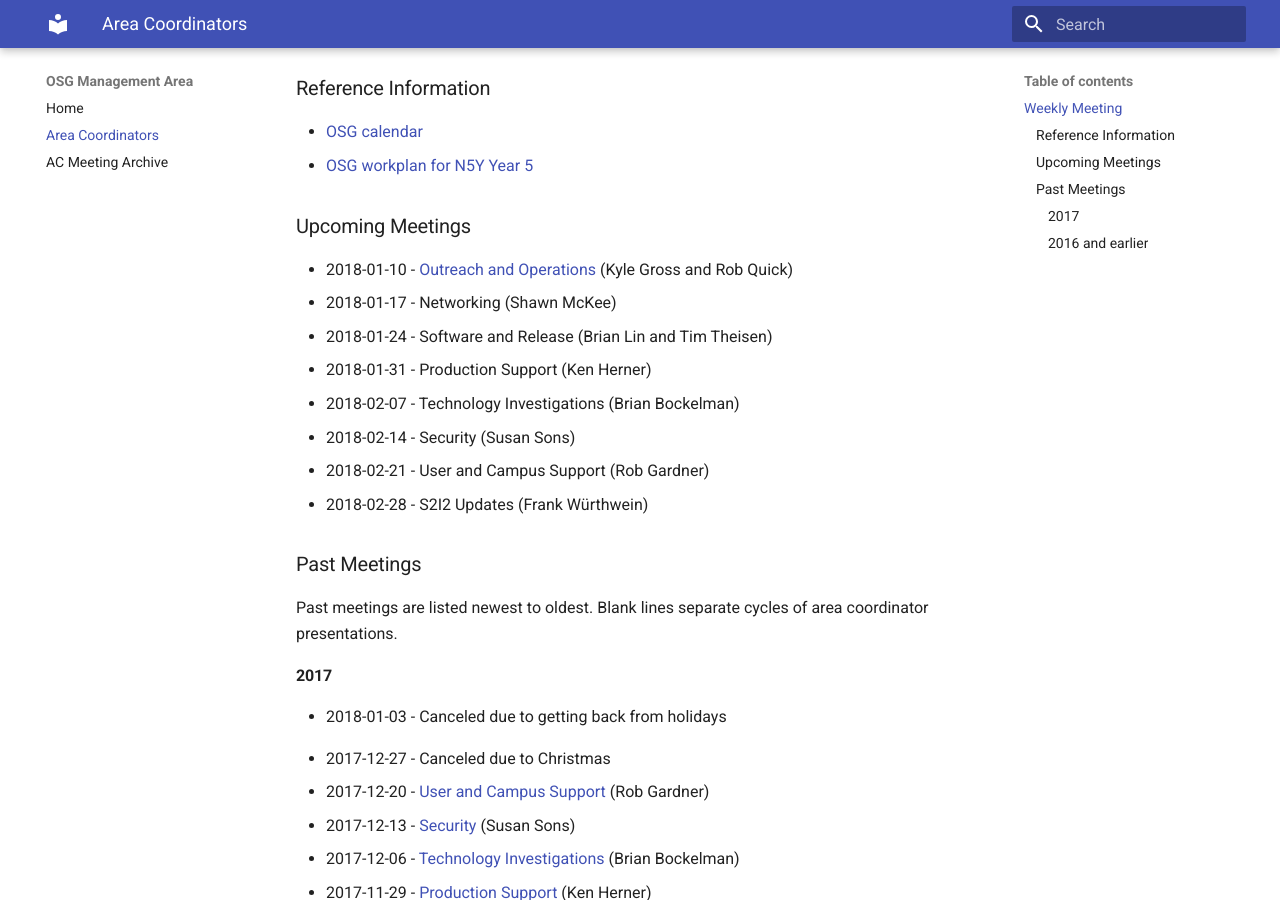
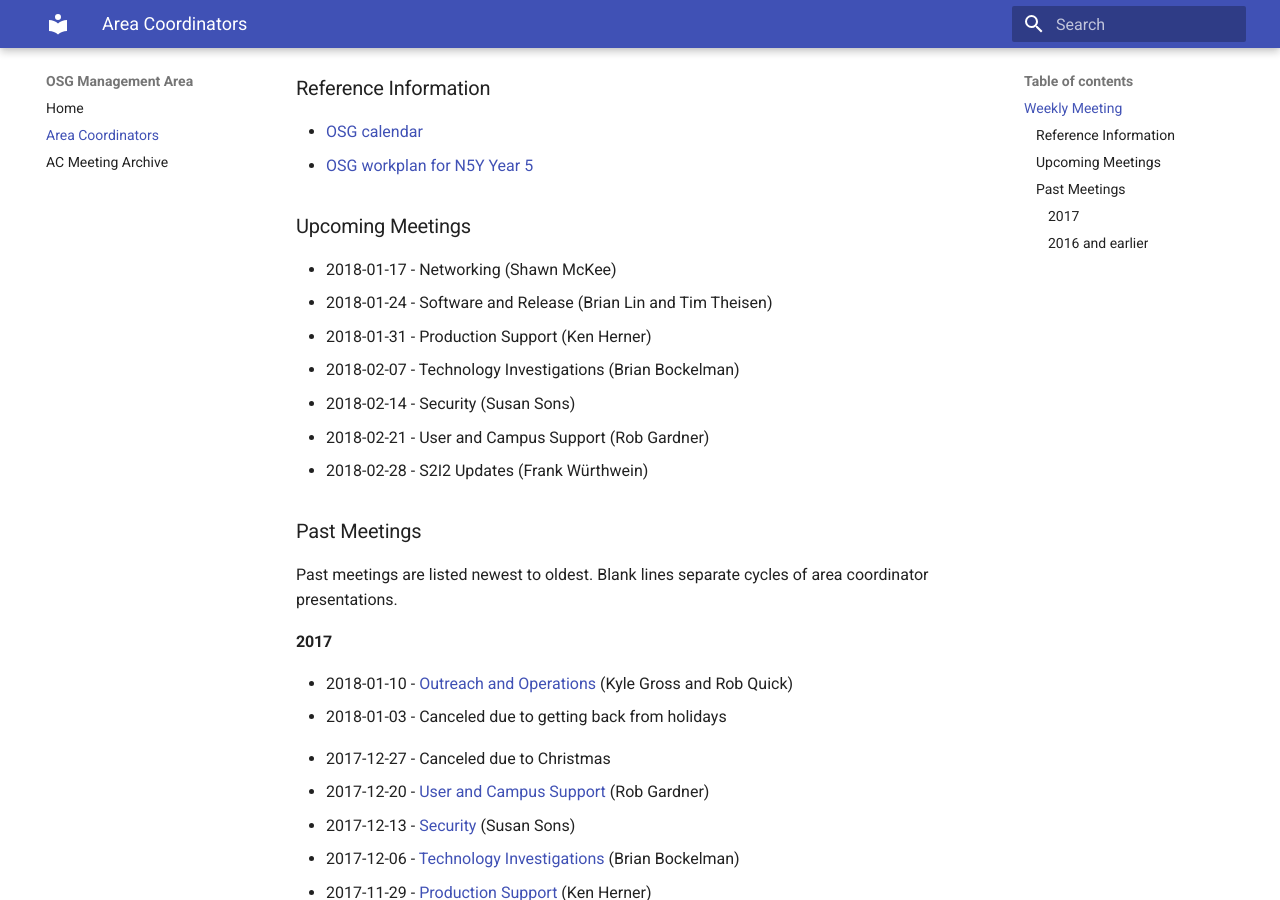
Before and after one commit to ppaschos/management-1, an MkDocs documentation site: the page built from docs/area-coordinators.md, in a window 1280 px wide and 900 px high, scrolled down 969 px. Built offline with MkDocs 1.6.1 and Material for MkDocs 9.7.7, drawn with Linux system fonts in a browser that asks for light colours; old or Windows-style settings are respelled for this version of MkDocs; part of the change alters nothing that is shown.

Commit message:
Moved 2018-01-10 to past meetings

```diff
--- a/docs/area-coordinators.md
+++ b/docs/area-coordinators.md
@@ -44,7 +44,6 @@ The current Area Coordinators are:
 
 ### Upcoming Meetings
 
-- 2018-01-10 - [Outreach and Operations](https://github.com/opensciencegrid/operations/blob/master/docs/acops-10-Jan-2018.md) (Kyle Gross and Rob Quick)
 - 2018-01-17 - Networking (Shawn McKee)
 - 2018-01-24 - Software and Release (Brian Lin and Tim Theisen)
 - 2018-01-31 - Production Support (Ken Herner)
@@ -60,6 +59,7 @@ Past meetings are listed newest to oldest.  Blank lines separate cycles of area
 
 #### 2017
 
+- 2018-01-10 - [Outreach and Operations](https://github.com/opensciencegrid/operations/blob/master/docs/acops-10-Jan-2018.md) (Kyle Gross and Rob Quick)
 - 2018-01-03 - Canceled due to getting back from holidays
 
 <!-- -->
```
